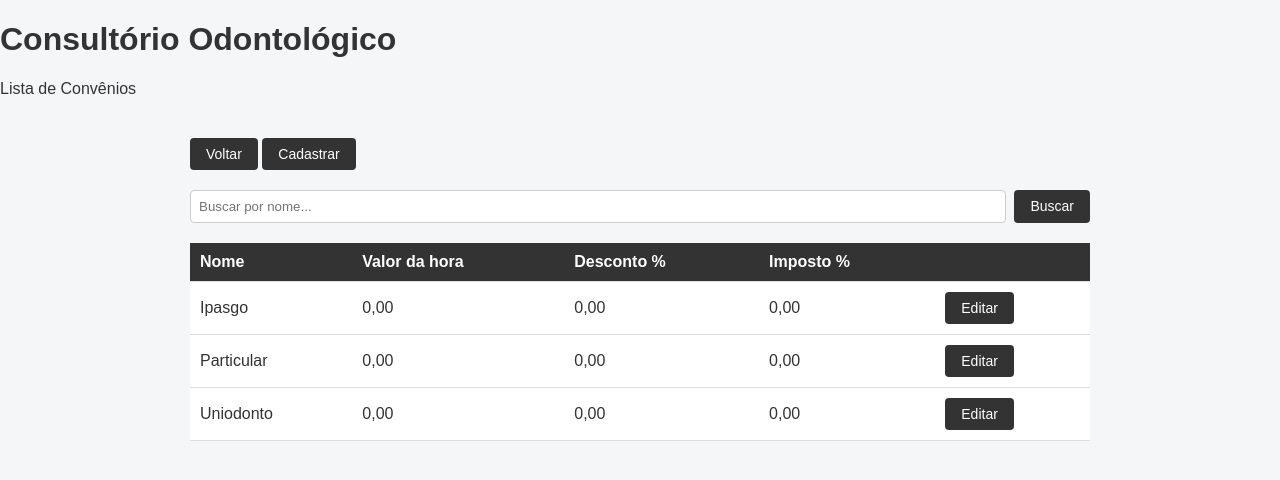
After one commit to marcelocintra27-coder/consultorio, a Django app: page /convenios/ in a window 1280 px wide. The commit adds this page. Shown: the top 480 px of the page. Run offline with Django 5.2, Linux system fonts and the light colour scheme; data comes from the database, SQL or seed files in the repository.

Commit message:
feat: adiciona telas publicas de cadastro de convenios
EOF

Co-authored-by: Cursor <cursoragent@cursor.com>

```diff
--- a/core/templates/core/inicio.html
+++ b/core/templates/core/inicio.html
@@ -97,6 +97,12 @@
         </div>
 
         <div class="card">
+            <h2>Convênios</h2>
+            <p>Cadastro de convênios e valores.</p>
+            <a href="{% url 'core:listar_convenios' %}" class="botao">Acessar</a>
+        </div>
+
+        <div class="card">
             <h2>Agenda</h2>
             <p>Controle de consultas e horários.</p>
             <a href="{% url 'core:listar_consultas' %}" class="botao">Acessar</a>
--- /dev/null
+++ b/core/templates/core/listar_convenios.html
@@ -0,0 +1,98 @@
+<!DOCTYPE html>
+<html lang="pt-br">
+<head>
+    <meta charset="UTF-8">
+    <meta name="viewport" content="width=device-width, initial-scale=1.0">
+    <title>Lista de Convênios</title>
+    <style>
+        body {
+            font-family: Arial, sans-serif;
+            margin: 0;
+            background: #f4f6f8;
+            color: #333;
+        }
+        .container {
+            max-width: 900px;
+            margin: 40px auto;
+            padding: 0 20px;
+        }
+        table {
+            width: 100%;
+            border-collapse: collapse;
+            background: #fff;
+        }
+        th, td {
+            padding: 10px;
+            border-bottom: 1px solid #ddd;
+            text-align: left;
+        }
+        th {
+            background: #333;
+            color: #fff;
+        }
+        .botao {
+            display: inline-block;
+            padding: 8px 16px;
+            background: #333;
+            color: #fff;
+            text-decoration: none;
+            border-radius: 4px;
+            border: none;
+            cursor: pointer;
+            font-size: 14px;
+        }
+        .busca-form {
+            margin: 20px 0;
+            display: flex;
+            gap: 8px;
+        }
+        .busca-form input[type="text"] {
+            flex: 1;
+            padding: 8px;
+            border: 1px solid #ccc;
+            border-radius: 4px;
+        }
+    </style>
+</head>
+<body>
+    <header>
+        <h1>Consultório Odontológico</h1>
+        <p>Lista de Convênios</p>
+    </header>
+
+    <div class="container">
+        <a href="{% url 'core:inicio' %}" class="botao">Voltar</a>
+        <a href="{% url 'core:cadastrar_convenio' %}" class="botao">Cadastrar</a>
+
+        <form method="get" class="busca-form">
+            <input type="text" name="q" placeholder="Buscar por nome..." value="{{ termo }}">
+            <button type="submit" class="botao">Buscar</button>
+        </form>
+
+        <table>
+            <tr>
+                <th>Nome</th>
+                <th>Valor da hora</th>
+                <th>Desconto %</th>
+                <th>Imposto %</th>
+                <th></th>
+            </tr>
+            {% for convenio in convenios %}
+            <tr>
+                <td>{{ convenio.nome }}</td>
+                <td>{{ convenio.valor_hora }}</td>
+                <td>{{ convenio.percentual_desconto }}</td>
+                <td>{{ convenio.percentual_imposto }}</td>
+                <td>
+                    <a href="{% url 'core:editar_convenio' convenio.pk %}" class="botao">Editar</a>
+                </td>
+            </tr>
+            {% empty %}
+            <tr>
+                <td colspan="5">Nenhum convênio encontrado.</td>
+            </tr>
+            {% endfor %}
+        </table>
+    </div>
+</body>
+</html>
--- a/core/urls.py
+++ b/core/urls.py
@@ -4,6 +4,9 @@ from .views import (
     listar_pacientes,
     cadastrar_paciente,
     editar_paciente,
+    listar_convenios,
+    cadastrar_convenio,
+    editar_convenio,
     listar_consultas,
 )
 
@@ -14,5 +17,8 @@ urlpatterns = [
     path('pacientes/', listar_pacientes, name='listar_pacientes'),
     path('pacientes/cadastrar/', cadastrar_paciente, name='cadastrar_paciente'),
     path('pacientes/<int:pk>/editar/', editar_paciente, name='editar_paciente'),
+    path('convenios/', listar_convenios, name='listar_convenios'),
+    path('convenios/cadastrar/', cadastrar_convenio, name='cadastrar_convenio'),
+    path('convenios/<int:pk>/editar/', editar_convenio, name='editar_convenio'),
     path('consultas/', listar_consultas, name='listar_consultas'),
 ]
--- a/core/views.py
+++ b/core/views.py
@@ -3,8 +3,8 @@ from datetime import datetime
 from django.shortcuts import get_object_or_404, render, redirect
 from django.utils import timezone
 
-from .models import Paciente, Consulta
-from .forms import PacienteForm
+from .models import Convenio, Paciente, Consulta
+from .forms import ConvenioForm, PacienteForm
 
 def inicio(request):
     return render(request, 'core/inicio.html')
@@ -46,6 +46,47 @@ def editar_paciente(request, pk):
     })
 
 
+def listar_convenios(request):
+    termo = request.GET.get('q', '').strip()
+    convenios = Convenio.objects.filter(ativo=True)
+    if termo:
+        convenios = convenios.filter(nome__icontains=termo)
+    convenios = convenios.order_by('nome')
+    return render(request, 'core/listar_convenios.html', {
+        'convenios': convenios,
+        'termo': termo,
+    })
+
+
+def cadastrar_convenio(request):
+    if request.method == 'POST':
+        form = ConvenioForm(request.POST)
+        if form.is_valid():
+            form.save()
+            return redirect('core:listar_convenios')
+    else:
+        form = ConvenioForm()
+    return render(request, 'core/form_convenio.html', {
+        'form': form,
+        'titulo': 'Cadastrar Convênio',
+    })
+
+
+def editar_convenio(request, pk):
+    convenio = get_object_or_404(Convenio, pk=pk, ativo=True)
+    if request.method == 'POST':
+        form = ConvenioForm(request.POST, instance=convenio)
+        if form.is_valid():
+            form.save()
+            return redirect('core:listar_convenios')
+    else:
+        form = ConvenioForm(instance=convenio)
+    return render(request, 'core/form_convenio.html', {
+        'form': form,
+        'titulo': 'Editar Convênio',
+    })
+
+
 def listar_consultas(request):
     data_str = request.GET.get('data', '').strip()
     hoje = timezone.localdate()
```
Also changed, not shown: core/forms.py (+17 -1 lines), core/templates/core/form_convenio.html (added, +83 -0 lines).
